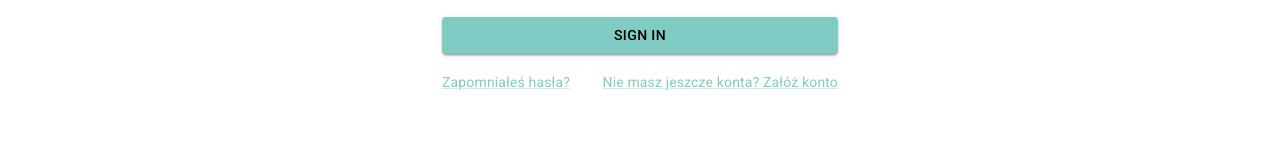
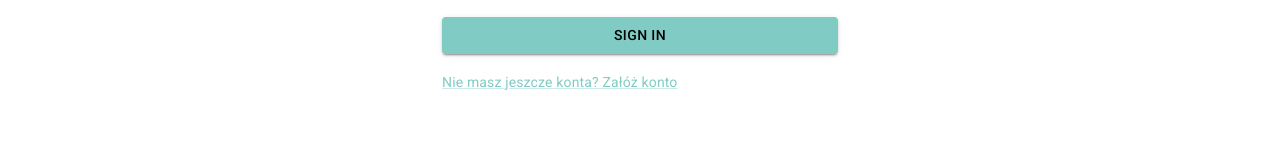
Before and after one commit to wmaterna/cypress-ebizes-task, a React (Create React App) app in the folder frontend/: page /signIn in a window 1280 px wide. Shown: the part 391-551 px from the top of the page. Built offline with nearby package versions, Linux system fonts and the light colour scheme.

Commit message:
remove "Zapomniales hasła"

```diff
--- a/frontend/src/components/SignIn/SignIn.tsx
+++ b/frontend/src/components/SignIn/SignIn.tsx
@@ -146,11 +146,6 @@ export default function SignIn() {
                     </Button>
 
                     <Grid container>
-                        <Grid item xs>
-                            <Link href="#" variant="body2">
-                                Zapomniałeś hasła?
-                            </Link>
-                        </Grid>
                         <Grid item>
                             <Link href="/signUp" variant="body2">
                                 {"Nie masz jeszcze konta? Załóż konto"}
```
